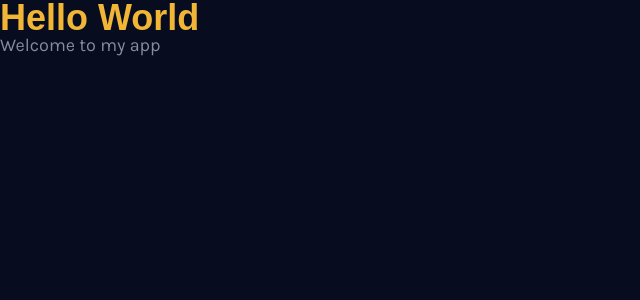
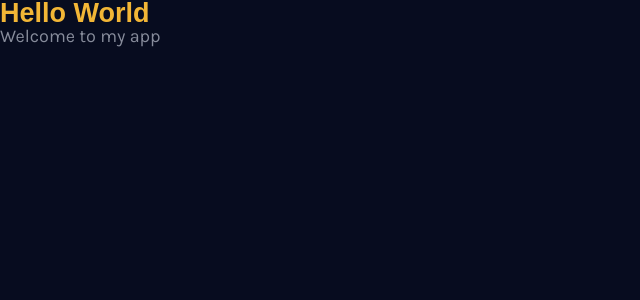
Before and after one commit to RehkMansa/cribsnkeys, a React (Create React App) app: page / in a window 1280 px wide. Shown: the top 300 px of the page, without its empty margins (0-640 px from the left). Built offline with nearby package versions, Linux system fonts and the light colour scheme; a web font is replaced by a local one.

Commit message:
sectioned the homepage

```diff
--- a/src/components/HomePage.jsx
+++ b/src/components/HomePage.jsx
@@ -1,8 +1,13 @@
+import styled from "styled-components";
+
+const Wrapper = styled.section``
+const LeftContainer = styled.div``
+const RightContainer = styled.div``
 const HomePage = () => {
   return (
-    <div>
+    <Wrapper>
       <h1>Hello World</h1> <p>Welcome to my app</p>
-    </div>
+    </Wrapper>
   );
 };
 
```
